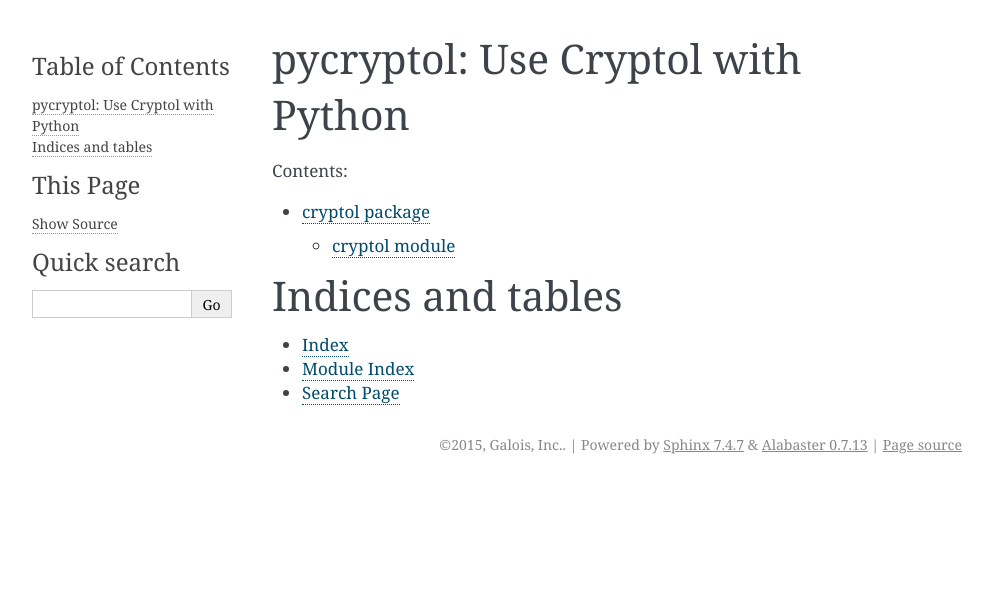
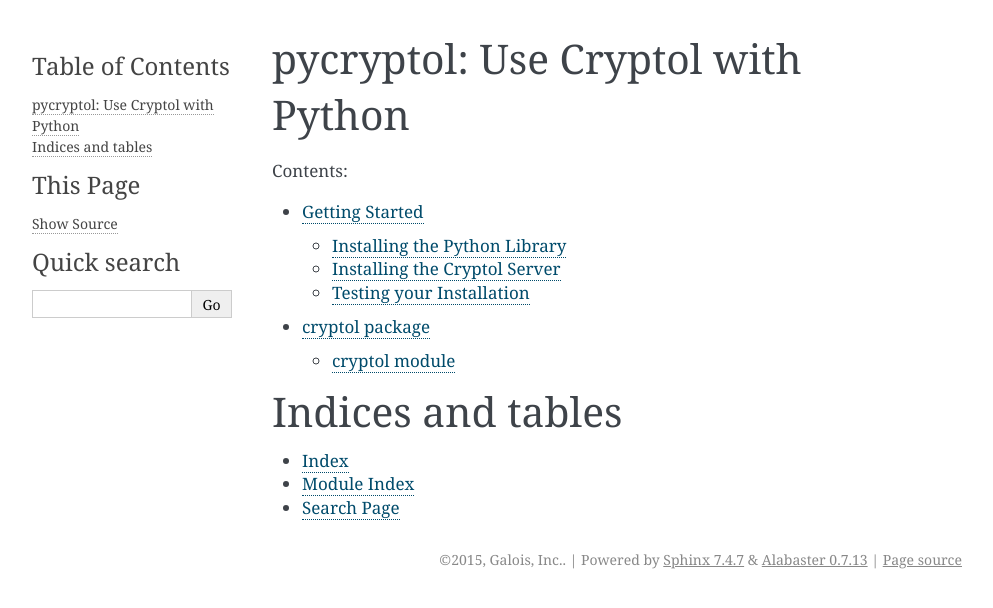
Before and after one commit to GaloisInc/pycryptol, a Sphinx documentation site: the page built from docs/index.rst, in a window 1280 px wide. Shown: the top 608 px of the page, without its empty margins (148-1141 px from the left). Built offline with Sphinx 7.4.7, drawn with Linux system fonts in a browser that asks for light colours; some of the changed lines change nothing that is shown.

Commit message:
add getting started page to docs

```diff
--- a/docs/index.rst
+++ b/docs/index.rst
@@ -6,6 +6,7 @@
 .. toctree::
    :maxdepth: 2
 
+   install
    cryptol
 
 Indices and tables
--- /dev/null
+++ b/docs/install.rst
@@ -0,0 +1,91 @@
+Getting Started
+===============
+
+.. Note::
+
+   This guide is specific to the pre-release experimental state of
+   this library. As the Python library becomes publicly available and
+   the required server modifications are merged into the mainline of
+   Cryptol, installation will be much more straightforward.
+
+   Please report any difficulties you find with this library at the
+   `issue tracker <https://github.com/GaloisInc/pycryptol/issues>`_.
+
+To use pycryptol, both the `pycryptol
+<https://github.com/GaloisInc/pycryptol>`_ Python library and the
+``cryptol-server`` Haskell executable must be installed. This guide
+assumes that you already have Python and `pip <https://pip.pypa.io/>`_
+installed, and that you have a Haskell toolchain capable of building
+`Cryptol <https://github.com/GaloisInc/cryptol>`_.
+
+Installing the Python Library
+-----------------------------
+
+The Python library is most easily installed using pip::
+
+  pip install git+ssh://git@github.com/GaloisInc/pycryptol.git \
+      --allow-external BitVector \
+      --allow-unverified BitVector
+
+.. Note::
+
+   The `BitVector
+   <https://engineering.purdue.edu/kak/dist/BitVector-3.4.3.html>`_
+   library used in pycryptol is hosted outside the usual PyPI
+   repository, and so requires extra flags when installing.
+
+On OS X and Windows, the ``pyzmq`` dependency should build and install
+automatically. If the installation produces errors related to
+``pyzmq``, though, you may need to install the developer versions of
+the ZeroMQ library. For more, see the `pyzmq documentation
+<https://github.com/zeromq/pyzmq/blob/master/README.md#building-and-installation>`_.
+
+Installing the Cryptol Server
+-----------------------------
+
+This guide assumes that you are already able to build Cryptol from a
+GitHub checkout; see the `Cryptol documentation
+<https://github.com/GaloisInc/cryptol/blob/master/README.md#building-cryptol-from-source>`_
+for instructions.
+
+#. Check out the ``feature/cryptol-server`` branch from the Cryptol repository::
+
+     $ git clone https://github.com/GaloisInc/cryptol.git
+     ...
+     $ cd cryptol
+     $ git checkout feature/cryptol-server
+     Branch feature/cryptol-server set up to track remote branch feature/cryptol-server from origin.
+     Switched to a new branch 'feature/cryptol-server'
+
+#. Build the Cryptol distribution::
+
+     $ make dist
+     ...
+
+#. Extract the resulting ``.tar`` or ``.zip`` file to a location of
+   your choice as you would with a normal Cryptol release.
+
+#. Make sure your system ``PATH`` contains the location you extracted
+   the distribution. You should be able to start the
+   ``cryptol-server`` executable at your shell (you can shut the
+   server down after testing by pressing ``Ctrl-C``)::
+
+     $ cryptol-server
+     [cryptol-server] coming online at tcp://127.0.0.1:5555
+
+Testing your Installation
+-------------------------
+
+With the ``pycryptol`` library and the ``cryptol-server`` executable
+installed, you can use the Python interpreter to test whether all of
+the components were successfully installed. For example::
+
+  $ python
+  Python 2.7.9 (default, Feb 10 2015, 03:28:08)
+  [GCC 4.2.1 Compatible Apple LLVM 6.0 (clang-600.0.56)] on darwin
+  Type "help", "copyright", "credits" or "license" for more information.
+  >>> import cryptol
+  >>> cry = cryptol.Cryptol()
+  >>> prelude = cry.prelude()
+  >>> int(prelude.eval("1+1"))
+  0
```
